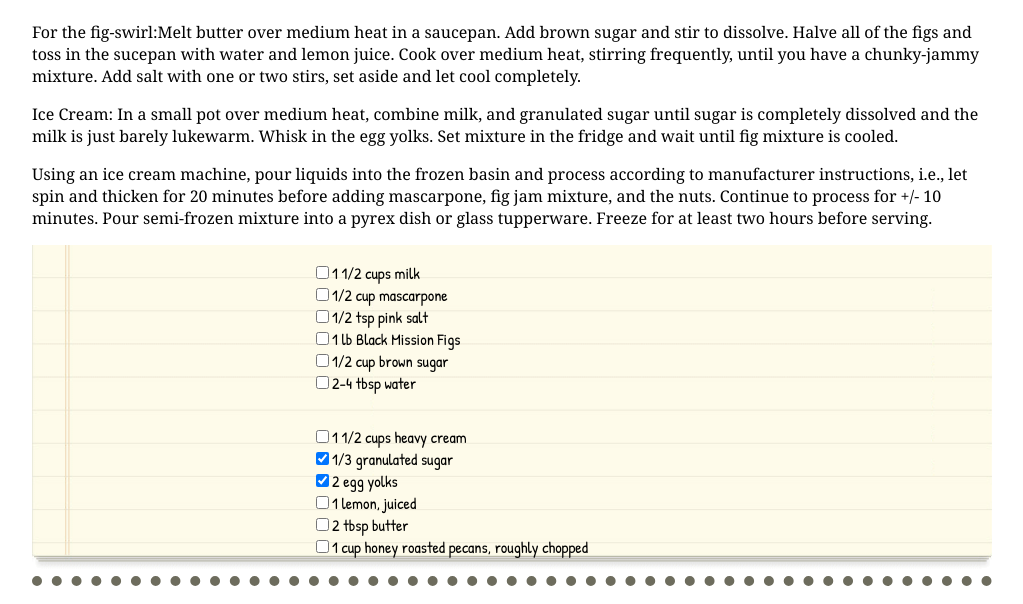
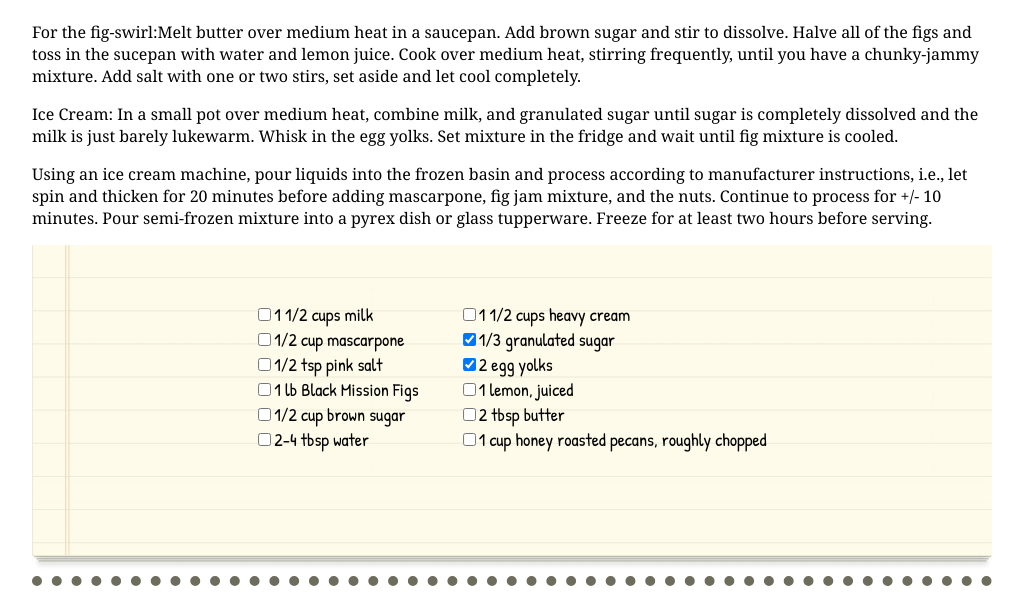
Before and after one commit to EngMohammadAmer/chocolate-pizza, a plain HTML site: page index.html in a window 1280 px wide. Shown: the part 874-1478 px from the top of the page, without its empty margins (128-1151 px from the left). Drawn offline with nearby package versions, Linux system fonts and the light colour scheme; a web font is replaced by a local one.

Commit message:
menu fixed

```diff
--- a/style.css
+++ b/style.css
@@ -70,11 +70,12 @@ h2, h3 {
 }
 
  .Tables {
+    font-size: large;
     font-family: 'Patrick Hand', cursive;
     position: absolute;
-    top: 50%;
-    left: 50%;
-    transform: translate(-50%, -50%);
+    top: 40%;
+    left: 42%;
+    transform: translate(-40%, -50%);
     text-align: left;
 }
 
@@ -83,7 +84,7 @@ h2, h3 {
 }
 
 #table2 {
-    float: left;
+    float: right;
 }
 
 ul, li {
```
